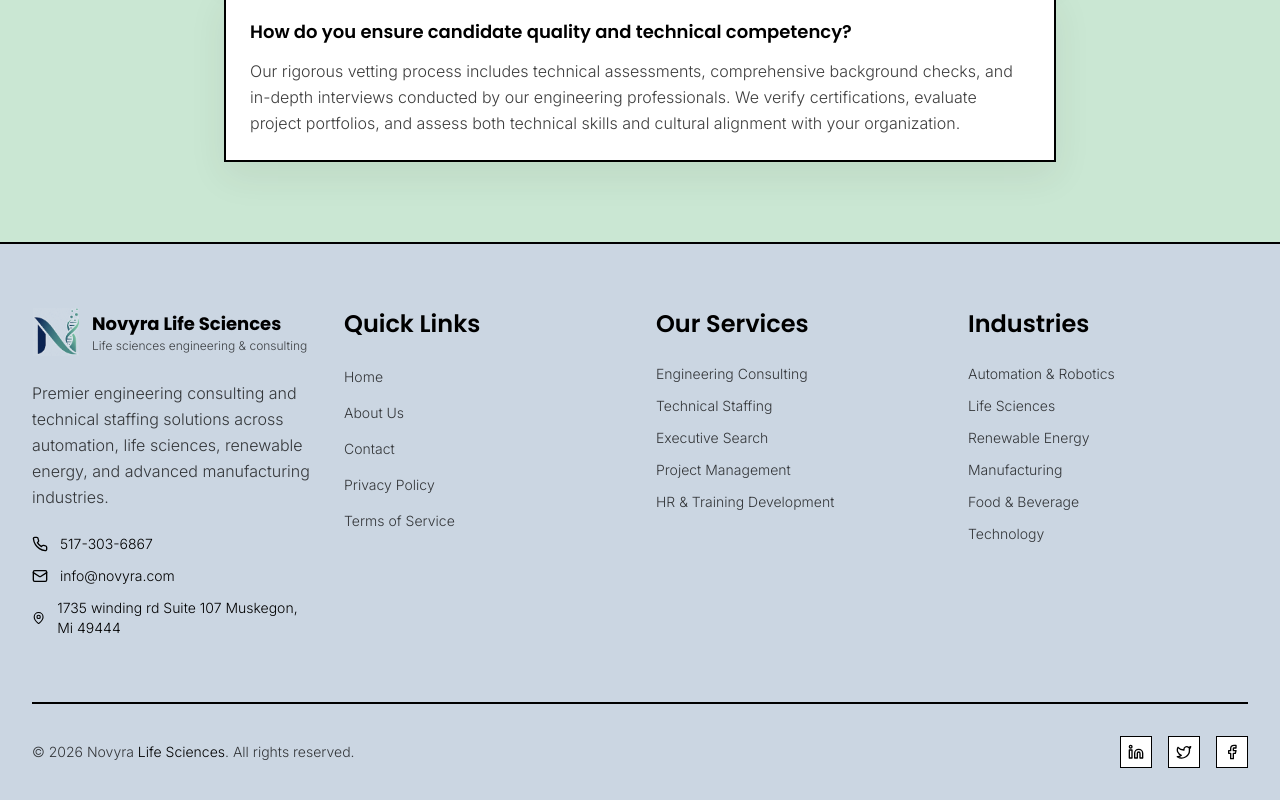
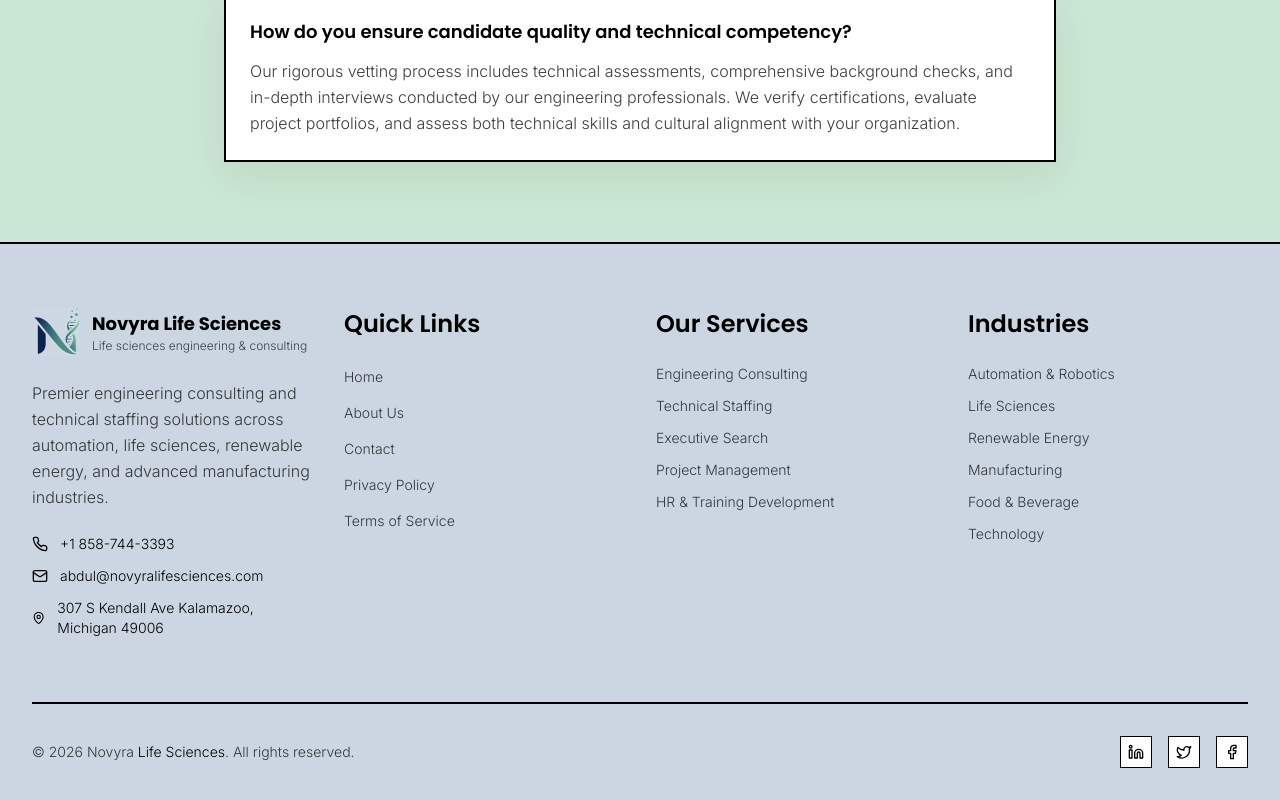
Before and after one commit to m0shaik/novyra-life-sciences, a React (Vite) app: page /about in a window 1280 px wide. Shown: the part 4613-5413 px from the top of the page. Built offline with nearby package versions, Linux system fonts and the light colour scheme; the HTML template or start-up script is replaced by a standard one.

Commit message:
Update contact information

```diff
--- a/src/components/Footer.tsx
+++ b/src/components/Footer.tsx
@@ -57,17 +57,16 @@ const Footer = () => {
                         <div className="space-y-3">
                             <div className="flex items-center space-x-3 text-sm">
                                 <Phone className="w-4 h-4 text-black" />
-                                <span>517-303-6867</span>
+                                <span>+1 858-744-3393</span>
                             </div>
                             <div className="flex items-center space-x-3 text-sm">
                                 <Mail className="w-4 h-4 text-black" />
-                                <span>info@novyra.com</span>
+                                <span>abdul@novyralifesciences.com</span>
                             </div>
                             <div className="flex items-center space-x-3 text-sm">
                                 <MapPin className="w-4 h-4 text-black" />
-                                <span>1735 winding rd
-                                    Suite 107
-                                    Muskegon, Mi 49444
+                                <span>307 S Kendall Ave
+                                    Kalamazoo, Michigan 49006
                                 </span>
                             </div>
                         </div>
--- a/src/pages/Contact.tsx
+++ b/src/pages/Contact.tsx
@@ -46,7 +46,7 @@ const Contact = () => {
         from_email: formData.email,
         from_phone: formData.phone,
         message: formData.query,
-        to_email: 'info@novyra.com',
+        to_email: 'abdul@novyralifesciences.com',
         reply_to: formData.email,
       };
 
@@ -70,14 +70,14 @@ const Contact = () => {
       // Specific error messages for common issues
       if (error instanceof Error) {
         if (error.message.includes('not configured')) {
-          toast.error('Email service not configured. Please contact us directly at info@novyra.com');
+          toast.error('Email service not configured. Please contact us directly at abdul@novyralifesciences.com');
         } else if (error.message.includes('not found')) {
-          toast.error('Email configuration error. Please contact us directly at info@novyra.com');
+          toast.error('Email configuration error. Please contact us directly at abdul@novyralifesciences.com');
         } else {
-          toast.error('Failed to send message. Please try again or contact us directly at info@novyra.com');
+          toast.error('Failed to send message. Please try again or contact us directly at abdul@novyralifesciences.com');
         }
       } else {
-        toast.error('Failed to send message. Please try again or contact us directly at info@novyra.com');
+        toast.error('Failed to send message. Please try again or contact us directly at abdul@novyralifesciences.com');
       }
     } finally {
       setIsSubmitting(false);
@@ -88,17 +88,17 @@ const Contact = () => {
     {
       icon: MapPin,
       title: "Corporate Headquarters",
-      details: ["1735 winding rd", "Suite 107", "Muskegon, Mi 49444"],
+      details: ["307 S Kendall Ave", "Kalamazoo, Michigan 49006"],
     },
     {
       icon: Phone,
       title: "Direct Communication",
-      details: ["+1 517-303-6867"],
+      details: ["+1 858-744-3393"],
     },
     {
       icon: Mail,
       title: "Electronic Correspondence",
-      details: ["info@novyra.com"],
+      details: ["abdul@novyralifesciences.com"],
     },
     {
       icon: Clock,
@@ -171,7 +171,7 @@ const Contact = () => {
                   <div className="absolute inset-0 bg-gradient-to-t from-black/40 to-transparent transition-opacity duration-300 hover:opacity-60"></div>
                   <div className="absolute bottom-4 left-4 text-white animate-slide-in-left animate-stagger-2 bg-black/70 p-4">
                     <h4 className="font-semibold mb-1">Corporate Headquarters</h4>
-                    <p className="text-white/90 text-sm">Muskegon, MI 49444</p>
+                    <p className="text-white/90 text-sm">Kalamazoo, Michigan 49006</p>
                   </div>
                 </div>
               </div>
@@ -299,7 +299,7 @@ const Contact = () => {
             <div className="text-center relative z-10 bg-white p-8 rounded-none border-2 border-black backdrop-blur-sm animate-scale-in animate-stagger-2 hover-glow">
               <MapPin className="w-16 h-16 text-black mx-auto mb-4 animate-float" />
               <h3 className="text-xl font-semibold mb-2 animate-fade-up animate-stagger-3">Interactive Mapping Interface Coming Soon</h3>
-              <p className="text-muted-foreground animate-fade-up animate-stagger-4">1735 winding rd, Suite 107 <br />Muskegon, MI 49444</p>
+              <p className="text-muted-foreground animate-fade-up animate-stagger-4">307 S Kendall Ave <br />Kalamazoo, Michigan 49006</p>
             </div>
           </div>
         </div>
```
